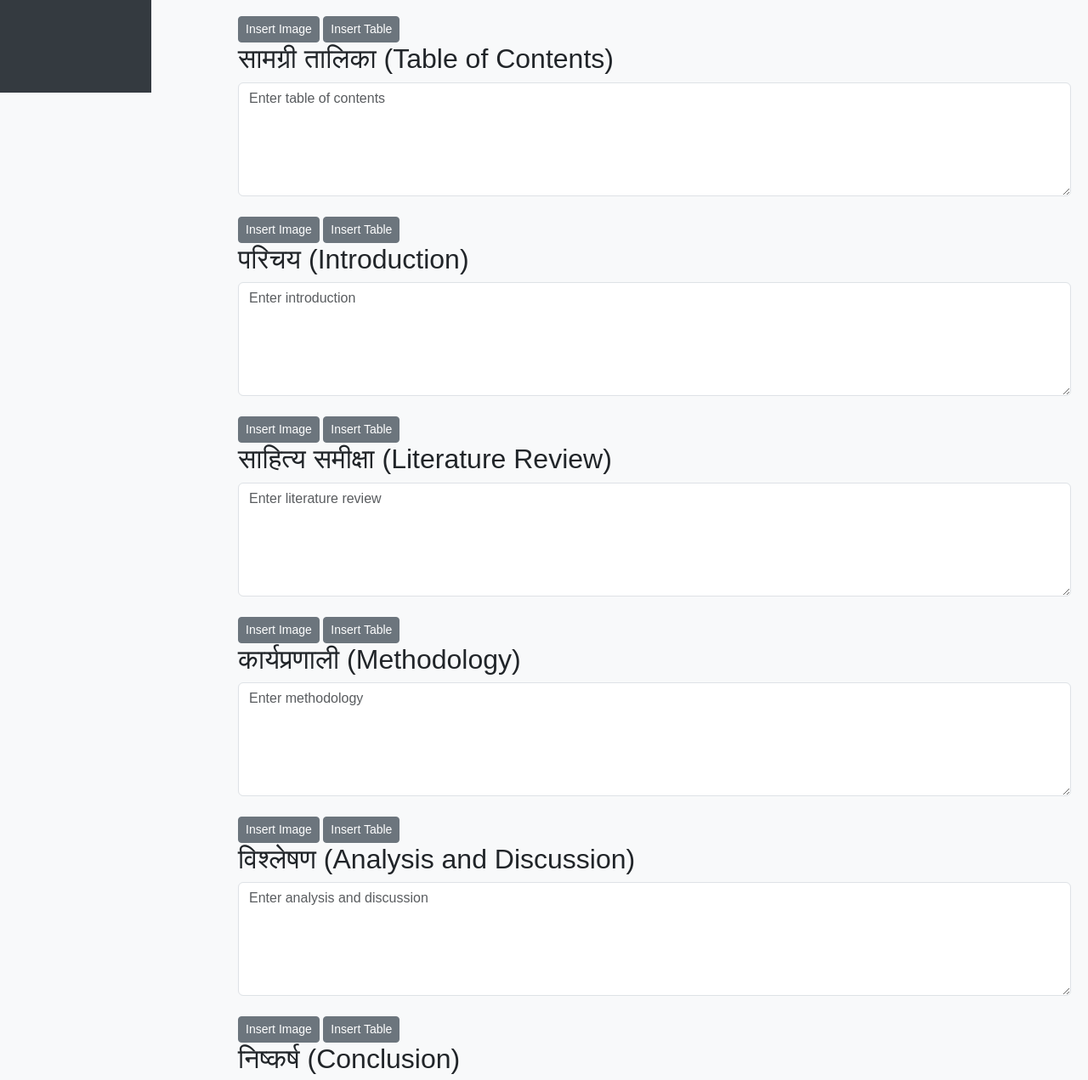
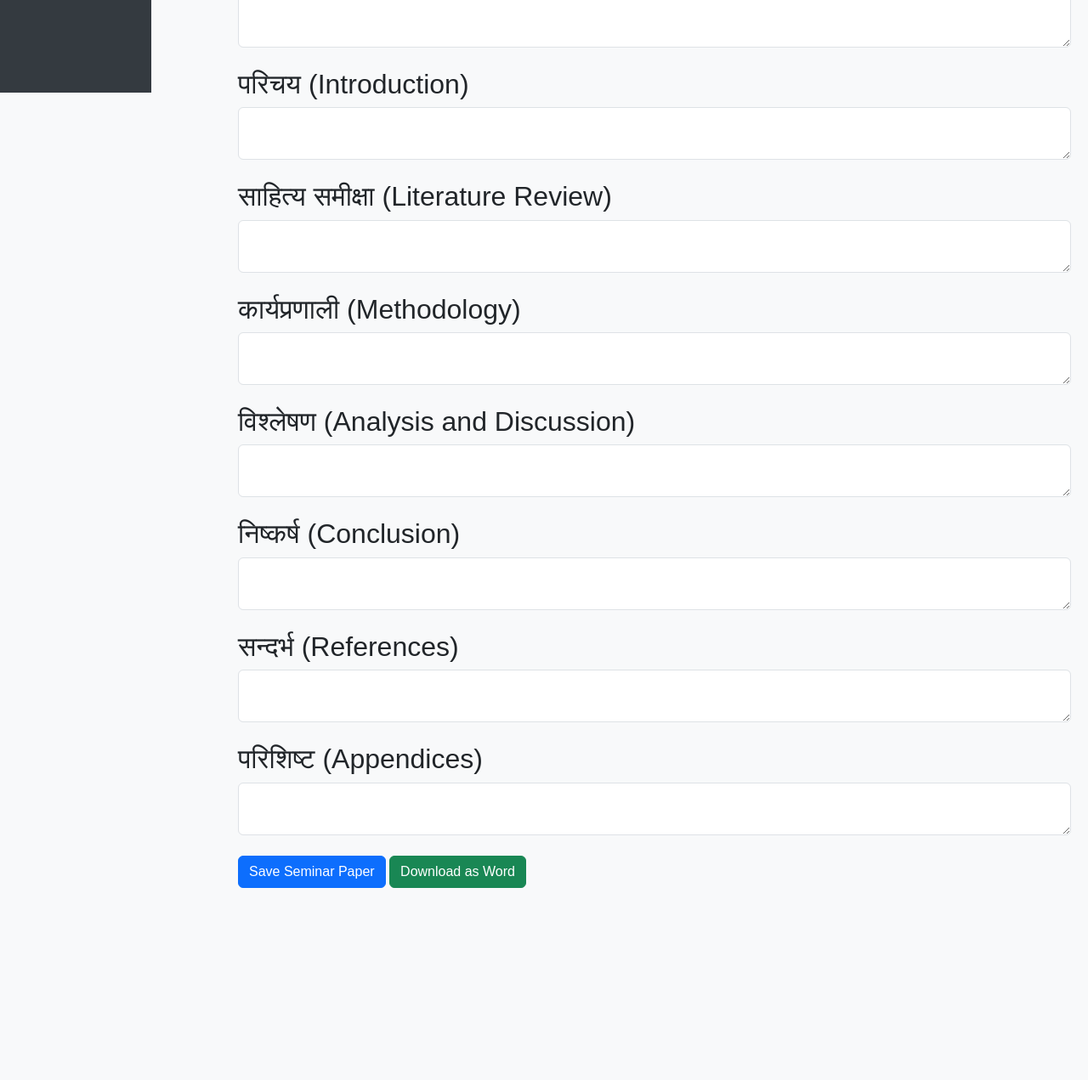
Before and after one commit to kuberjeedhakal/audit, a plain HTML site: page index.html in a window 1280 px wide. Shown: the part 691-1962 px from the top of the page at 85% size. After the commit the page ends 1756 px from the top, so only its background shows below. Drawn offline with nearby package versions, Linux system fonts and the light colour scheme; a script that the page names is missing.

Commit message:
Update index.html

```diff
--- a/index.html
+++ b/index.html
@@ -5,6 +5,7 @@
     <meta name="viewport" content="width=device-width, initial-scale=1.0">
     <title>Seminar Paper Preparation Tool</title>
     <link href="https://cdn.jsdelivr.net/npm/bootstrap@5.3.0/dist/css/bootstrap.min.css" rel="stylesheet">
+    <script src="https://cdn.jsdelivr.net/npm/tinymce/tinymce.min.js"></script>
     <style>
         body {
             background-color: #f8f9fa;
@@ -32,12 +33,18 @@
         .sidebar a:hover {
             text-decoration: underline;
         }
-        .section-title {
-            margin-top: 20px;
-            margin-bottom: 20px;
-        }
-        .tools {
-            margin-top: 10px;
+        @media print {
+            body * {
+                visibility: hidden;
+            }
+            .content, .content * {
+                visibility: visible;
+            }
+            .content {
+                position: absolute;
+                left: 0;
+                top: 0;
+            }
         }
     </style>
 </head>
@@ -82,92 +89,50 @@
         </form>
 
         <h2 id="abstract">सारांश (Abstract)</h2>
-        <textarea class="form-control mb-4" rows="5" placeholder="Enter abstract (150-250 words)"></textarea>
-        <div class="tools">
-            <button class="btn btn-secondary btn-sm" onclick="insertImage(this)">Insert Image</button>
-            <button class="btn btn-secondary btn-sm" onclick="insertTable(this)">Insert Table</button>
-        </div>
+        <textarea id="abstractEditor" class="form-control mb-4"></textarea>
 
         <h2 id="toc">सामग्री तालिका (Table of Contents)</h2>
-        <textarea class="form-control mb-4" rows="5" placeholder="Enter table of contents"></textarea>
-        <div class="tools">
-            <button class="btn btn-secondary btn-sm" onclick="insertImage(this)">Insert Image</button>
-            <button class="btn btn-secondary btn-sm" onclick="insertTable(this)">Insert Table</button>
-        </div>
+        <textarea id="tocEditor" class="form-control mb-4"></textarea>
 
         <h2 id="introduction">परिचय (Introduction)</h2>
-        <textarea class="form-control mb-4" rows="5" placeholder="Enter introduction"></textarea>
-        <div class="tools">
-            <button class="btn btn-secondary btn-sm" onclick="insertImage(this)">Insert Image</button>
-            <button class="btn btn-secondary btn-sm" onclick="insertTable(this)">Insert Table</button>
-        </div>
+        <textarea id="introductionEditor" class="form-control mb-4"></textarea>
 
         <h2 id="literatureReview">साहित्य समीक्षा (Literature Review)</h2>
-        <textarea class="form-control mb-4" rows="5" placeholder="Enter literature review"></textarea>
-        <div class="tools">
-            <button class="btn btn-secondary btn-sm" onclick="insertImage(this)">Insert Image</button>
-            <button class="btn btn-secondary btn-sm" onclick="insertTable(this)">Insert Table</button>
-        </div>
+        <textarea id="literatureReviewEditor" class="form-control mb-4"></textarea>
 
         <h2 id="methodology">कार्यप्रणाली (Methodology)</h2>
-        <textarea class="form-control mb-4" rows="5" placeholder="Enter methodology"></textarea>
-        <div class="tools">
-            <button class="btn btn-secondary btn-sm" onclick="insertImage(this)">Insert Image</button>
-            <button class="btn btn-secondary btn-sm" onclick="insertTable(this)">Insert Table</button>
-        </div>
+        <textarea id="methodologyEditor" class="form-control mb-4"></textarea>
 
         <h2 id="analysis">विश्लेषण (Analysis and Discussion)</h2>
-        <textarea class="form-control mb-4" rows="5" placeholder="Enter analysis and discussion"></textarea>
-        <div class="tools">
-            <button class="btn btn-secondary btn-sm" onclick="insertImage(this)">Insert Image</button>
-            <button class="btn btn-secondary btn-sm" onclick="insertTable(this)">Insert Table</button>
-        </div>
+        <textarea id="analysisEditor" class="form-control mb-4"></textarea>
 
         <h2 id="conclusion">निष्कर्ष (Conclusion)</h2>
-        <textarea class="form-control mb-4" rows="5" placeholder="Enter conclusion"></textarea>
-        <div class="tools">
-            <button class="btn btn-secondary btn-sm" onclick="insertImage(this)">Insert Image</button>
-            <button class="btn btn-secondary btn-sm" onclick="insertTable(this)">Insert Table</button>
-        </div>
+        <textarea id="conclusionEditor" class="form-control mb-4"></textarea>
 
         <h2 id="references">सन्दर्भ (References)</h2>
-        <textarea class="form-control mb-4" rows="5" placeholder="Enter references"></textarea>
-        <div class="tools">
-            <button class="btn btn-secondary btn-sm" onclick="insertImage(this)">Insert Image</button>
-            <button class="btn btn-secondary btn-sm" onclick="insertTable(this)">Insert Table</button>
-        </div>
+        <textarea id="referencesEditor" class="form-control mb-4"></textarea>
 
         <h2 id="appendices">परिशिष्ट (Appendices)</h2>
-        <textarea class="form-control mb-4" rows="5" placeholder="Enter appendices"></textarea>
-        <div class="tools">
-            <button class="btn btn-secondary btn-sm" onclick="insertImage(this)">Insert Image</button>
-            <button class="btn btn-secondary btn-sm" onclick="insertTable(this)">Insert Table</button>
-        </div>
+        <textarea id="appendicesEditor" class="form-control mb-4"></textarea>
 
-        <button class="btn btn-primary" onclick="saveSeminarPaper()">Save Seminar Paper</button>
+        <button class="btn btn-primary">Save Seminar Paper</button>
         <button class="btn btn-success" onclick="generateWordDoc()">Download as Word</button>
     </div>
 
-    <script src="https://cdn.jsdelivr.net/npm/bootstrap@5.3.0/dist/js/bootstrap.bundle.min.js"></script>
     <script>
-        function insertImage(button) {
-            const textarea = button.parentElement.previousElementSibling;
-            textarea.value += '\n[Insert Image Here]\n';
-        }
-
-        function insertTable(button) {
-            const textarea = button.parentElement.previousElementSibling;
-            textarea.value += '\n[Insert Table Here]\n';
-        }
-
-        function saveSeminarPaper() {
-            alert('Seminar paper has been saved successfully!');
-        }
+        tinymce.init({
+            selector: 'textarea',
+            plugins: 'image table lists link code',
+            toolbar: 'undo redo | formatselect | bold italic underline | alignleft aligncenter alignright alignjustify | bullist numlist outdent indent | image table link code',
+            menubar: false
+        });
 
         function generateWordDoc() {
             alert('Your seminar paper is being generated as a Word document.');
             // Additional logic to generate Word document can be added here.
         }
     </script>
+
+    <script src="https://cdn.jsdelivr.net/npm/bootstrap@5.3.0/dist/js/bootstrap.bundle.min.js"></script>
 </body>
 </html>
```
